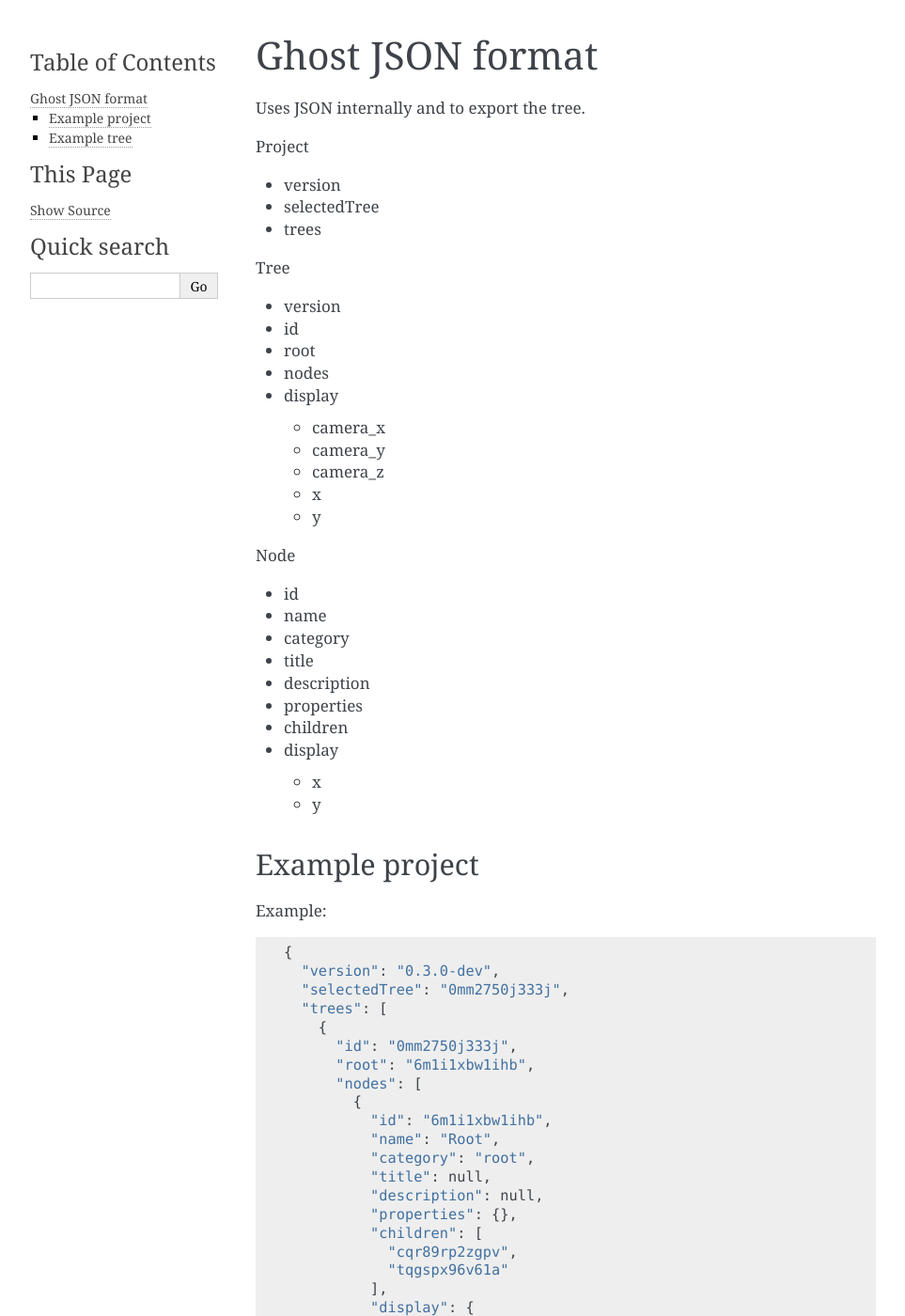
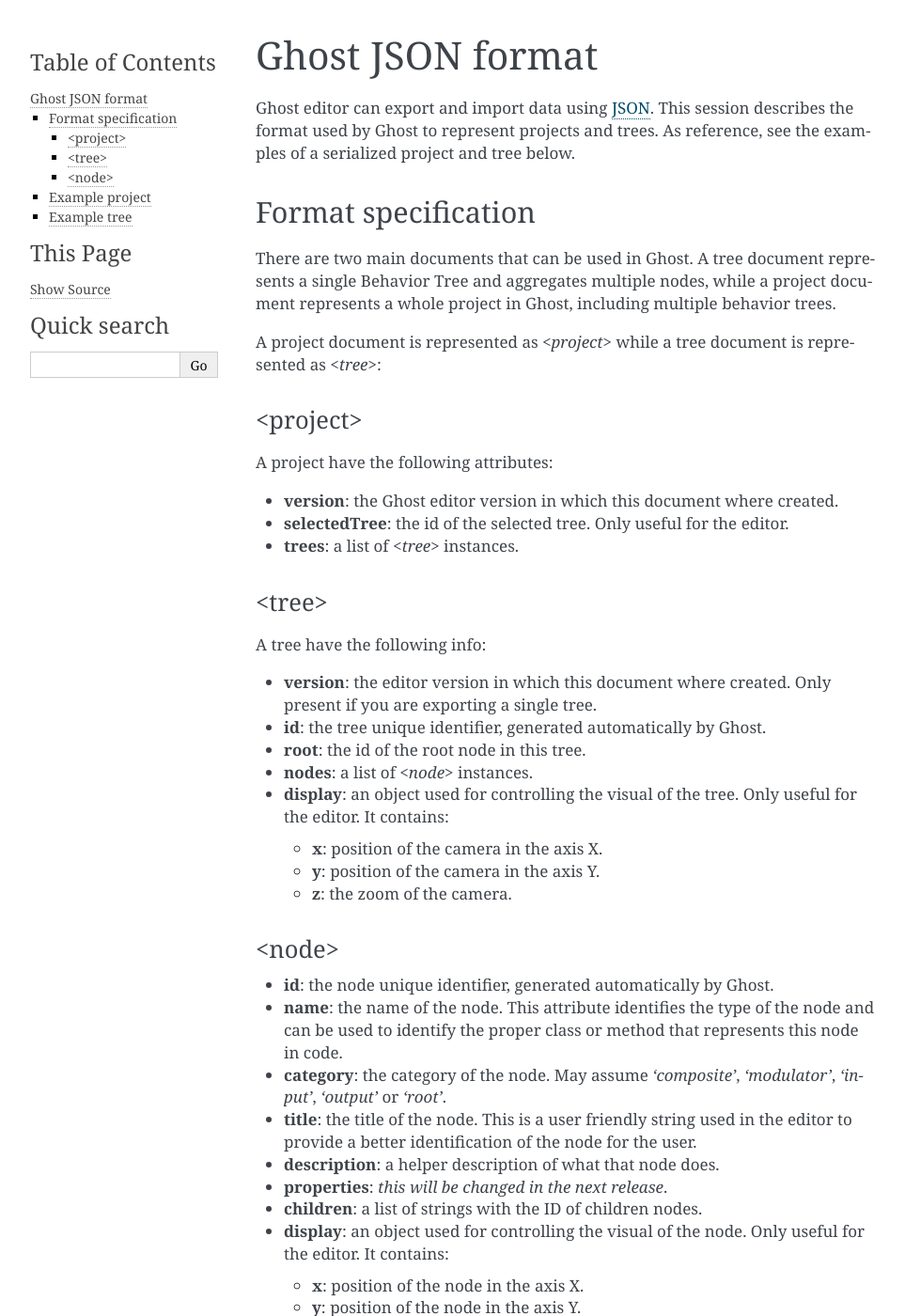
Before and after one commit to renatopp/ghost-editor, a Sphinx documentation site: the page built from docs/source/dev/format.rst, in a window 1280 px wide and 1400 px high. Shown: the whole window at 94% size, without its empty margins (148-1111 px from the left). Built offline with Sphinx 7.4.7, drawn with Linux system fonts in a browser that asks for light colours; some of the changed text lies outside the part shown.

Commit message:
JSON format documentation

```diff
--- a/docs/source/dev/format.rst
+++ b/docs/source/dev/format.rst
@@ -2,41 +2,61 @@
 Ghost JSON format
 =================
 
-Uses JSON internally and to export the tree.
+Ghost editor can export and import data using `JSON <https://en.wikipedia.org/wiki/JSON>`_. This session describes the format used by Ghost to represent projects and trees. As reference, see the examples of a serialized project and tree below.
 
-Project
 
-- version
-- selectedTree
-- trees
+--------------------
+Format specification
+--------------------
 
-Tree
+There are two main documents that can be used in Ghost. A tree document represents a single Behavior Tree and aggregates multiple nodes, while a project document represents a whole project in Ghost, including multiple behavior trees.
 
-- version
-- id
-- root
-- nodes
-- display
+A project document is represented as `<project>` while a tree document is represented as `<tree>`:
 
-  - camera_x
-  - camera_y
-  - camera_z
-  - x
-  - y
 
-Node
+~~~~~~~~~
+<project>
+~~~~~~~~~
 
-- id
-- name
-- category
-- title
-- description
-- properties
-- children
-- display
+A project have the following attributes:
 
-  - x
-  - y
+- **version**: the Ghost editor version in which this document where created.
+- **selectedTree**: the id of the selected tree. Only useful for the editor.
+- **trees**: a list of `<tree>` instances.
+
+
+~~~~~~
+<tree>
+~~~~~~
+
+A tree have the following info:
+
+- **version**: the editor version in which this document where created. Only present if you are exporting a single tree.
+- **id**: the tree unique identifier, generated automatically by Ghost.
+- **root**: the id of the root node in this tree.
+- **nodes**: a list of `<node>` instances.
+- **display**: an object used for controlling the visual of the tree. Only useful for the editor. It contains:
+
+  - **x**: position of the camera in the axis X.
+  - **y**: position of the camera in the axis Y.
+  - **z**: the zoom of the camera.
+
+
+~~~~~~
+<node>
+~~~~~~
+
+- **id**: the node unique identifier, generated automatically by Ghost.
+- **name**: the name of the node. This attribute identifies the type of the node and can be used to identify the proper class or method that represents this node in code.
+- **category**: the category of the node. May assume `'composite'`, `'modulator'`, `'input'`, `'output'` or `'root'`.
+- **title**: the title of the node. This is a user friendly string used in the editor to provide a better identification of the node for the user.
+- **description**: a helper description of what that node does.
+- **properties**: *this will be changed in the next release*.
+- **children**: a list of strings with the ID of children nodes.
+- **display**: an object used for controlling the visual of the node. Only useful for the editor. It contains:
+
+  - **x**: position of the node in the axis X.
+  - **y**: position of the node in the axis Y.
 
 
 ---------------
@@ -47,22 +67,45 @@
 
     {
       "version": "0.3.0-dev",
-      "selectedTree": "0mm2750j333j",
+      "selectedTree": "wj93t6okt9ct",
       "trees": [
         {
-          "id": "0mm2750j333j",
-          "root": "6m1i1xbw1ihb",
+          "id": "lp8z9m3yf2ks",
+          "root": "younlhpaud07",
           "nodes": [
             {
-              "id": "6m1i1xbw1ihb",
+              "id": "younlhpaud07",
+              "name": "Root",
+              "category": "root",
+              "title": null,
+              "description": null,
+              "properties": {},
+              "children": [],
+              "display": {
+                "x": 0,
+                "y": 0
+              }
+            }
+          ],
+          "display": {
+            "x": 622.5,
+            "y": 494.5,
+            "z": 1
+          }
+        },
+        {
+          "id": "wj93t6okt9ct",
+          "root": "fb9vz1sjp5ez",
+          "nodes": [
+            {
+              "id": "fb9vz1sjp5ez",
               "name": "Root",
               "category": "root",
               "title": null,
               "description": null,
               "properties": {},
               "children": [
-                "cqr89rp2zgpv",
-                "tqgspx96v61a"
+                "9jhup8t6xndp"
               ],
               "display": {
                 "x": 0,
@@ -70,39 +113,7 @@
               }
             },
             {
-              "id": "tqgspx96v61a",
-              "name": "Selector",
-              "category": "composite",
-              "title": null,
-              "description": null,
-              "properties": {},
-              "children": [
-                "4teqlzy30ecu",
-                "lk0x9uzzwvvg"
-              ],
-              "display": {
-                "x": 312,
-                "y": -84
-              }
-            },
-            {
-              "id": "cqr89rp2zgpv",
-              "name": "Sequence",
-              "category": "composite",
-              "title": null,
-              "description": null,
-              "properties": {},
-              "children": [
-                "4teqlzy30ecu",
-                "xup2wgz0bj1n"
-              ],
-              "display": {
-                "x": 312,
-                "y": 72
-              }
-            },
-            {
-              "id": "4teqlzy30ecu",
+              "id": "9jhup8t6xndp",
               "name": "Selector",
               "category": "composite",
               "title": null,
@@ -110,58 +121,15 @@
               "properties": {},
               "children": [],
               "display": {
-                "x": 648,
-                "y": -84
-              }
-            },
-            {
-              "id": "xup2wgz0bj1n",
-              "name": "Sequence",
-              "category": "composite",
-              "title": null,
-              "description": null,
-              "properties": {},
-              "children": [],
-              "display": {
-                "x": 660,
-                "y": 72
-              }
-            },
-            {
-              "id": "fxoye8eb6p28",
-              "name": "SingleOutput",
-              "category": "input",
-              "title": null,
-              "description": null,
-              "properties": {},
-              "children": [
-                "cqr89rp2zgpv"
-              ],
-              "display": {
-                "x": -24,
-                "y": 192
-              }
-            },
-            {
-              "id": "lk0x9uzzwvvg",
-              "name": "SingleInput",
-              "category": "output",
-              "title": null,
-              "description": null,
-              "properties": {},
-              "children": [],
-              "display": {
-                "x": 660,
-                "y": -216
+                "x": 300,
+                "y": 0
               }
             }
           ],
           "display": {
-            "camera_x": 499.5,
-            "camera_y": 363.5,
-            "camera_z": 1,
-            "x": 0,
-            "y": 0
+            "x": 548.5,
+            "y": 481.5,
+            "z": 1
           }
         }
       ]
@@ -175,19 +143,18 @@
 Example::
 
     {
-      "id": "0mm2750j333j",
-      "root": "6m1i1xbw1ihb",
+      "id": "wj93t6okt9ct",
+      "root": "fb9vz1sjp5ez",
       "nodes": [
         {
-          "id": "6m1i1xbw1ihb",
+          "id": "fb9vz1sjp5ez",
           "name": "Root",
           "category": "root",
           "title": null,
           "description": null,
           "properties": {},
           "children": [
-            "cqr89rp2zgpv",
-            "tqgspx96v61a"
+            "9jhup8t6xndp"
           ],
           "display": {
             "x": 0,
@@ -195,39 +162,7 @@
           }
         },
         {
-          "id": "tqgspx96v61a",
-          "name": "Selector",
-          "category": "composite",
-          "title": null,
-          "description": null,
-          "properties": {},
-          "children": [
-            "4teqlzy30ecu",
-            "lk0x9uzzwvvg"
-          ],
-          "display": {
-            "x": 312,
-            "y": -84
-          }
-        },
-        {
-          "id": "cqr89rp2zgpv",
-          "name": "Sequence",
-          "category": "composite",
-          "title": null,
-          "description": null,
-          "properties": {},
-          "children": [
-            "4teqlzy30ecu",
-            "xup2wgz0bj1n"
-          ],
-          "display": {
-            "x": 312,
-            "y": 72
-          }
-        },
-        {
-          "id": "4teqlzy30ecu",
+          "id": "9jhup8t6xndp",
           "name": "Selector",
           "category": "composite",
           "title": null,
@@ -235,58 +170,15 @@
           "properties": {},
           "children": [],
           "display": {
-            "x": 648,
-            "y": -84
-          }
-        },
-        {
-          "id": "xup2wgz0bj1n",
-          "name": "Sequence",
-          "category": "composite",
-          "title": null,
-          "description": null,
-          "properties": {},
-          "children": [],
-          "display": {
-            "x": 660,
-            "y": 72
-          }
-        },
-        {
-          "id": "fxoye8eb6p28",
-          "name": "SingleOutput",
-          "category": "input",
-          "title": null,
-          "description": null,
-          "properties": {},
-          "children": [
-            "cqr89rp2zgpv"
-          ],
-          "display": {
-            "x": -24,
-            "y": 192
-          }
-        },
-        {
-          "id": "lk0x9uzzwvvg",
-          "name": "SingleInput",
-          "category": "output",
-          "title": null,
-          "description": null,
-          "properties": {},
-          "children": [],
-          "display": {
-            "x": 660,
-            "y": -216
+            "x": 300,
+            "y": 0
           }
         }
       ],
       "display": {
-        "camera_x": 499.5,
-        "camera_y": 363.5,
-        "camera_z": 1,
-        "x": 0,
-        "y": 0
+        "x": 548.5,
+        "y": 481.5,
+        "z": 1
       },
       "version": "0.3.0-dev"
     }
```
